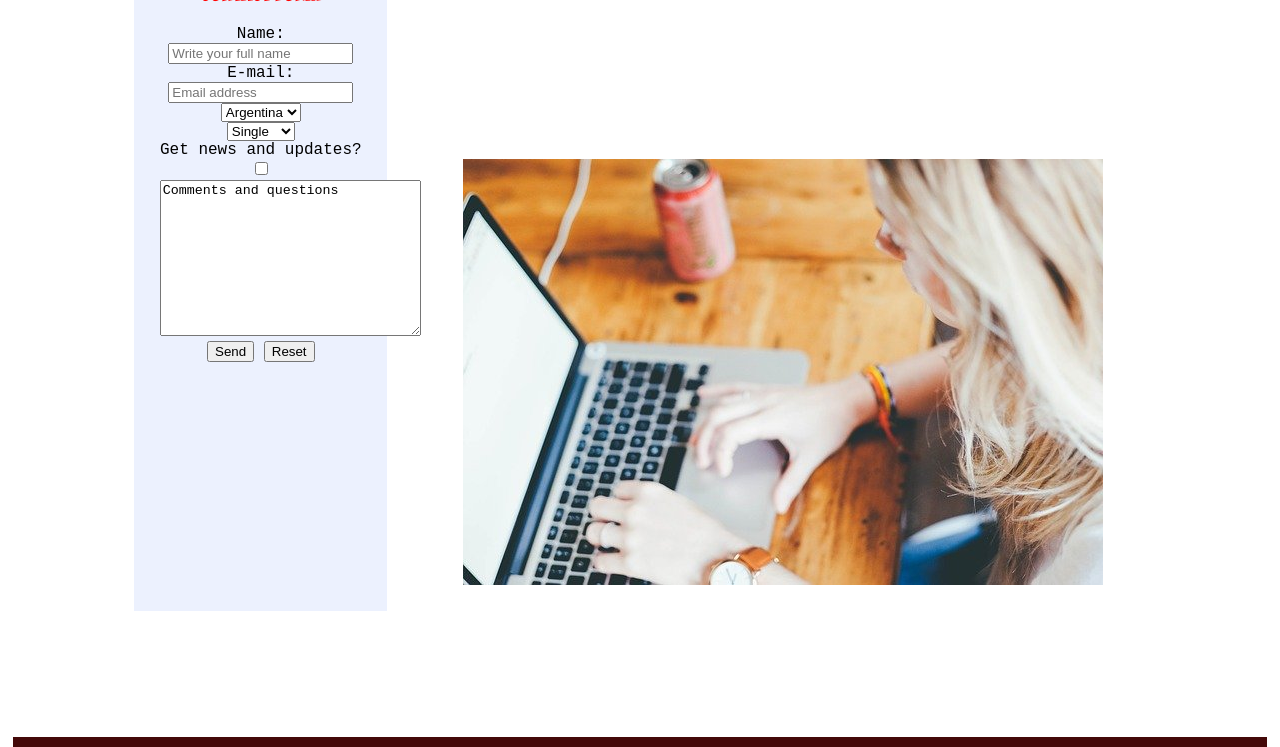
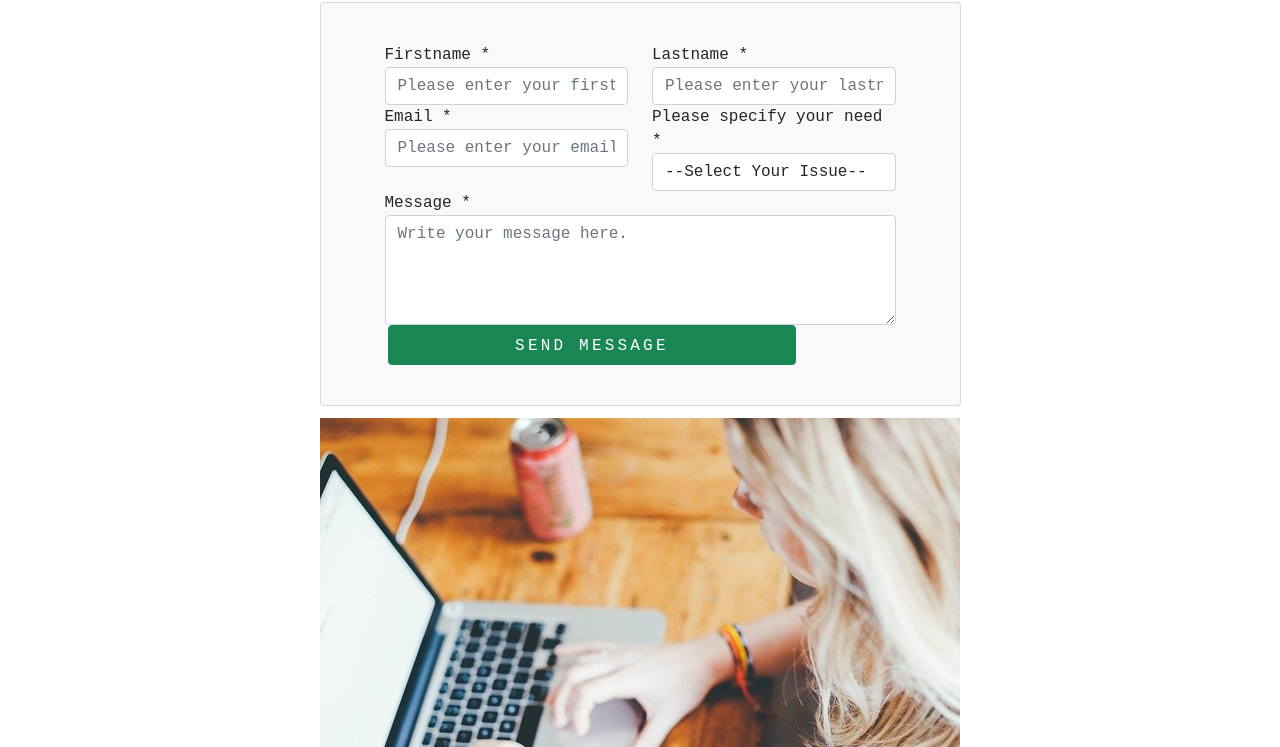
Before and after one commit to Tommyeol/proyectoweb, a website: page sections/contact.html in a window 1280 px wide. Shown: the part 325-1072 px from the top of the page. Drawn offline with nearby package versions, Linux system fonts and the light colour scheme.

Commit message:
cambios y comentarios v0.3

```diff
--- a/scss/style.scss
+++ b/scss/style.scss
@@ -112,29 +112,33 @@ header nav ul {
 /* Pagina About */
 
 .about {
-  height: 1000px;
+  height: auto;
   display: flex;
   flex-direction: column;
   flex-wrap: nowrap;
-  align-content: space-between;
+  align-content: space-around;
   justify-content: left;
-  margin-left: 20%;
+  margin-left: auto;
   .box {
-    width: 500px;
+    width: 200px;
     height: 200px;
   }
   .articuloAbout {
+    width: auto;
+    height: auto;
     background-color: #ecf1fe;
-    margin: 5%;
+    margin: 1%;
+    margin-left: 20%;
+    margin-right: 20%;
     padding: 1%;
     text-align: center;
   }
   .fotos {
-    margin-left: 40%;
-    margin-top: -21%;
+    display: block;
+    margin-left: 30%;
     margin-right: 30%;
-    width: -50%;
-    height: 50%;
+    width: auto;
+    height: auto;
   }
   .boton {
     border: none;
@@ -302,25 +306,31 @@ aside[role="complementary"] {
 }
 
 /* Pagina Contact */
+.contacto {
+  display: block;
+  margin-top: 1%;
+  margin-left: auto;
+  margin-right: auto;
+  width: 50%;
+  height: auto;
+}
 
-#seccionFormulario {
-  display: block;
-  background-color: #ecf1fe;
-  text-align: center;
-  align-items: center;
-  padding: 2%;
-  margin-right: 70%;
-  margin-left: 10%;
-  margin-top: 5%;
-  .titulo:hover {
-    color: cadetblue;
-    text-transform: capitalize;
-    text-decoration: underline;
-  }
-  div:hover {
-    color: #440909;
-    text-decoration: underline;
-  }
+.btn-send {
+  font-weight: 300;
+  text-transform: uppercase;
+  letter-spacing: 0.2em;
+  width: 80%;
+  margin-left: 3px;
+}
+
+.help-block.with-errors {
+  color: #ff5050;
+  margin-top: 5px;
+}
+
+.card {
+  margin-left: 10px;
+  margin-right: 10px;
 }
 
 @mixin reset-list {
@@ -386,12 +396,6 @@ nav ul {
   background-color: brown;
 }
 
-.contacto {
-  display: block;
-  margin-left: 150%;
-  margin-top: -100%;
-}
-
 .card-body {
   background-color: #ecf1fe;
 }
--- a/sections/contact.html
+++ b/sections/contact.html
@@ -5,6 +5,8 @@
   <meta charset="UTF-8">
   <meta http-equiv="X-UA-Compatible" content="IE=edge">
   <meta name="viewport" content="width=device-width, initial-scale=1.0">
+  <link href="https://cdn.jsdelivr.net/npm/bootstrap@5.1.3/dist/css/bootstrap.min.css" rel="stylesheet"
+    integrity="sha384-1BmE4kWBq78iYhFldvKuhfTAU6auU8tT94WrHftjDbrCEXSU1oBoqyl2QvZ6jIW3" crossorigin="anonymous">
   <link rel="preconnect" href="https://fonts.googleapis.com">
   <link rel="preconnect" href="https://fonts.gstatic.com" crossorigin>
   <link rel="preconnect" href="https://fonts.googleapis.com">
@@ -31,50 +33,63 @@
       </ul>
     </nav>
   </header>
-  <section id="seccionFormulario">
-    <h1 class="titulo">Contact Form</h1>
-    <form action="">
-      <div>
-        <label for="">Name: </label>
-        <input type="text" name="" id="" placeholder="Write your full name">
+  <div class="container">] <div class=" text-center mt-5 ">
+      <h1>PC Partstore Contact Form</h1>
     </div>
-      <div>
-        <label for="">E-mail: </label>
-        <input type="text" name="" id="" placeholder="Email address">
+    <div class="row ">
+      <div class="col-lg-7 mx-auto">
+        <div class="card mt-2 mx-auto p-4 bg-light">
+          <div class="card-body bg-light">
+            <div class="container">
+              <form id="contact-form" role="form">
+                <div class="controls">
+                  <div class="row">
+                    <div class="col-md-6">
+                      <div class="form-group"> <label for="form_name">Firstname *</label> <input id="form_name"
+                          type="text" name="name" class="form-control" placeholder="Please enter your firstname *"
+                          required="required" data-error="Firstname is required."> </div>
                     </div>
-      <div class="country">
-        <form>
-          <select id="country" name="country">
-            <option value="ar">Argentina</option>
-            <option value="ca">Canada</option>
-            <option value="usa">USA</option>
-          </select>
+                    <div class="col-md-6">
+                      <div class="form-group"> <label for="form_lastname">Lastname *</label> <input id="form_lastname"
+                          type="text" name="surname" class="form-control" placeholder="Please enter your lastname *"
+                          required="required" data-error="Lastname is required."> </div>
                     </div>
-      <div>
-        <form action="">
-          <select name="Status" id="">
-            <option value="1">Single</option>
-            <option value="2">Married</option>
-            <option value="3">Gamer</option>
-          </select>
+                  </div>
+                  <div class="row">
+                    <div class="col-md-6">
+                      <div class="form-group"> <label for="form_email">Email *</label> <input id="form_email"
+                          type="email" name="email" class="form-control" placeholder="Please enter your email *"
+                          required="required" data-error="Valid email is required."> </div>
+                    </div>
+                    <div class="col-md-6">
+                      <div class="form-group"> <label for="form_need">Please specify your need *</label> <select
+                          id="form_need" name="need" class="form-control" required="required"
+                          data-error="Please specify your need.">
+                          <option value="" selected disabled>--Select Your Issue--</option>
+                          <option>Request Invoice for order</option>
+                          <option>Request order status</option>
+                          <option>Haven't received cashback yet</option>
+                          <option>Other</option>
+                        </select> </div>
+                    </div>
+                  </div>
+                  <div class="row">
+                    <div class="col-md-12">
+                      <div class="form-group"> <label for="form_message">Message *</label> <textarea id="form_message"
+                          name="message" class="form-control" placeholder="Write your message here." rows="4"
+                          required="required" data-error="Please, leave us a message."></textarea> </div>
+                    </div>
+                    <div class="col-md-12"> <input type="submit" class="btn btn-success btn-send pt-2 btn-block "
+                        value="Send Message"> </div>
+                  </div>
+                </div>
               </form>
             </div>
-      <div>
-        <form action="">
-          <div class="item3">Get news and updates?</div>
-          <input type="checkbox" name="Yes" id="1">
-        </form>
           </div>
-      <div>
-        <textarea name="" id="" cols="30" rows="10">Comments and questions</textarea>
+        </div> <!-- /.8 -->
+      </div> <!-- /.row-->
     </div>
-      <div>
-        <form action="">
-          <input type="submit" value="Send">
-          <input type="reset" value="Reset">
-        </form>
   </div>
-    </form>
   <div>
     <img class="contacto" src="../media/contact1.jpg" alt="Contact">
   </div>
@@ -88,6 +103,9 @@
       <p>Social Networks</p>
     </div>
   </footer>
+  <script src="https://cdn.jsdelivr.net/npm/bootstrap@5.1.3/dist/js/bootstrap.bundle.min.js"
+    integrity="sha384-ka7Sk0Gln4gmtz2MlQnikT1wXgYsOg+OMhuP+IlRH9sENBO0LRn5q+8nbTov4+1p"
+    crossorigin="anonymous"></script>
 </body>
 
 </html>
```
Also changed, not shown: styles/style.css. Lines whose indentation alone changed are shown as unchanged.
